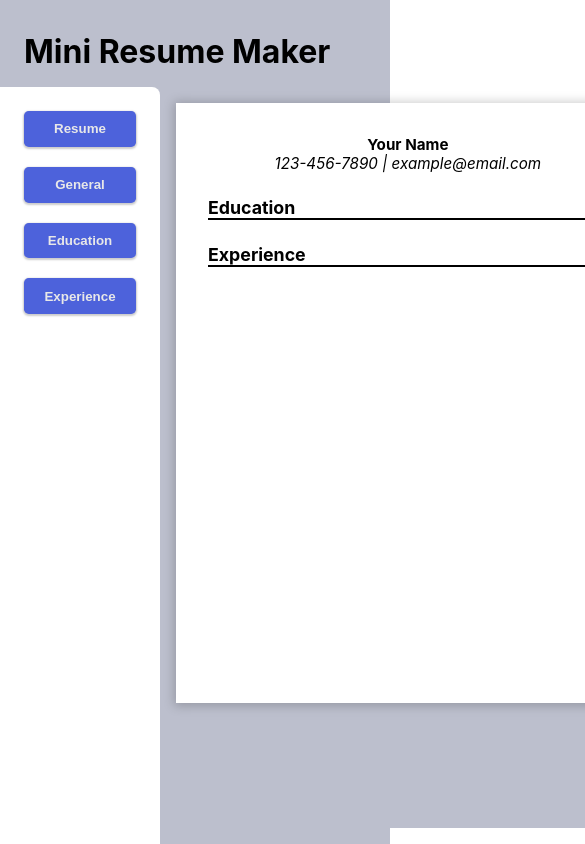
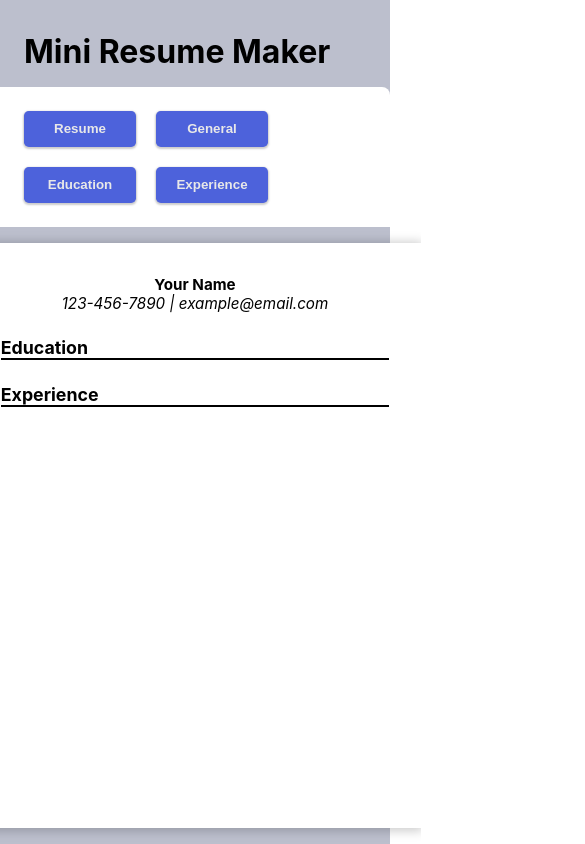
Before and after one commit to allx-g/resume-maker, a React (Vite) app: page / in a window 390 px wide. Shown: the top 844 px of the page, 585 px wide, since content can reach past the window. Built offline with nearby package versions, Linux system fonts and the light colour scheme.

Commit message:
Add responsive nav and main content layout

```diff
--- a/src/App.css
+++ b/src/App.css
@@ -7,6 +7,12 @@
 	flex: 1;
 	display: flex;
 	background: hsl(229, 15%, 77%);
+}
+
+@media (max-width: 600px) {
+	.content-container {
+		flex-direction: column;
+	}
 }
 
 main {
@@ -126,6 +132,13 @@ nav ul {
 	border-radius: 1rem;
 }
 
+@media (max-width: 600px) {
+	nav ul {
+		display: flex;
+		flex-wrap: wrap;
+	}
+}
+
 nav ul li button {
 	min-width: 7rem;
 }
@@ -142,7 +155,7 @@ nav ul li button {
 	padding: 2rem;
 	aspect-ratio: 8.5 / 11;
 	background: white;
-	height: 600px;
+	max-height: 600px;
 	box-shadow: 0 1px 10px 2px hsla(0, 0%, 0%, 0.204);
 }
 
```
